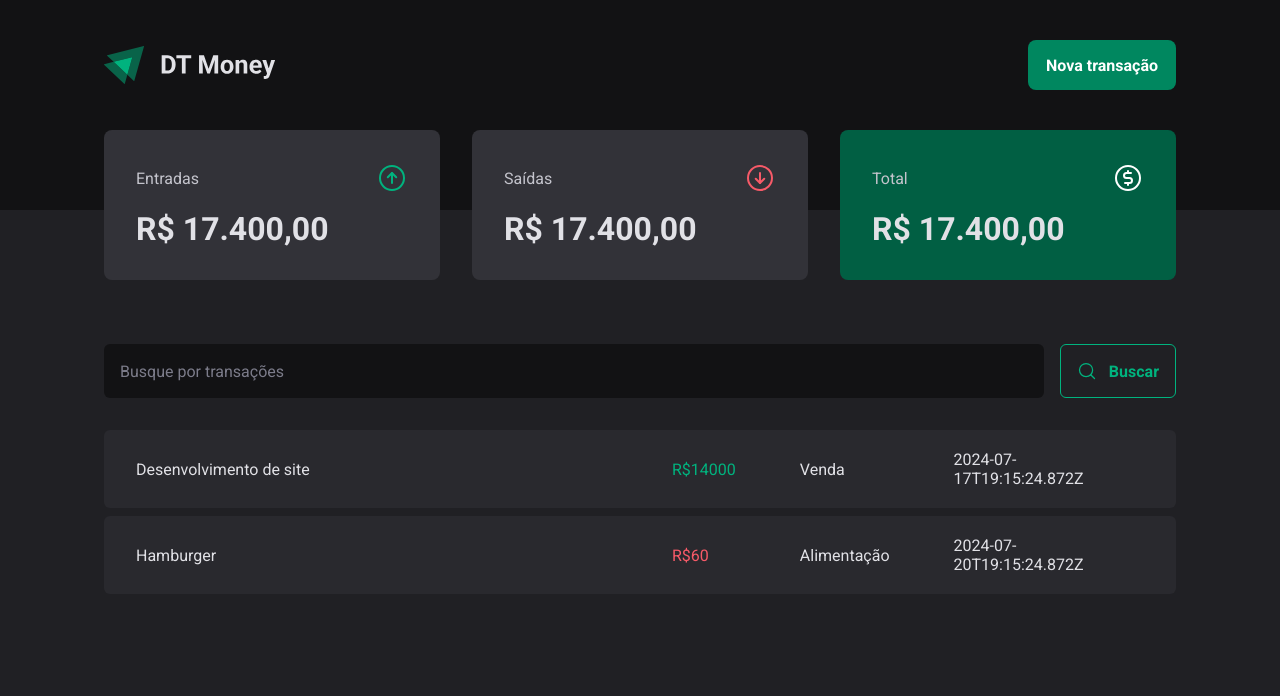
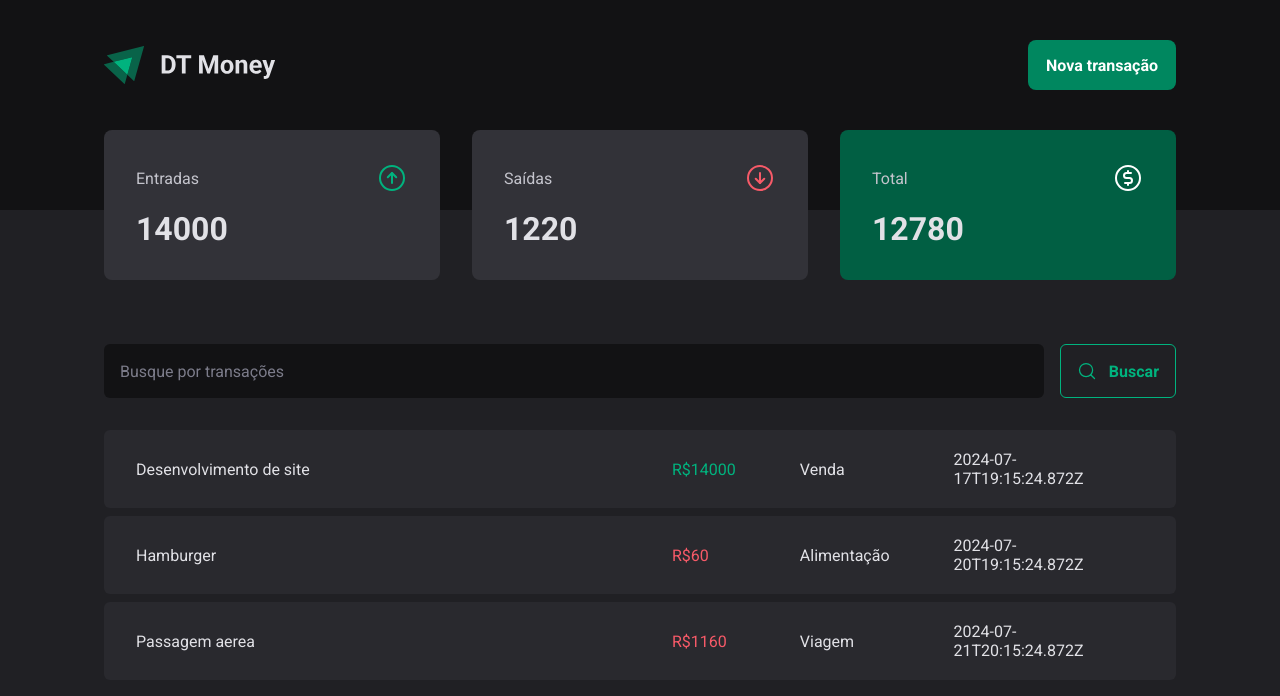
Before and after one commit to artprange/mba-expense-tracker, a React (Vite) app: page / in a window 1280 px wide. Shown: the top 696 px of the page. Built offline with nearby package versions, Linux system fonts and the light colour scheme; data requests are answered from the project's data file.

Commit message:
calculating totals

```diff
--- a/server.json
+++ b/server.json
@@ -15,6 +15,14 @@
             "category": "Alimentação",
             "price": 60,
             "createdAt": "2024-07-20T19:15:24.872Z"
+        },
+        {
+            "id": 3,
+            "description": "Passagem aerea",
+            "type": "expense",
+            "category": "Viagem",
+            "price": 1160,
+            "createdAt": "2024-07-21T20:15:24.872Z"
         }
 
    ]
--- a/src/components/Summary/index.tsx
+++ b/src/components/Summary/index.tsx
@@ -9,6 +9,25 @@ import { TransactionsContext } from '../../contexts/TransactionsContext'
 
 export function Summary() {
   const { transactions } = useContext(TransactionsContext)
+
+  const summary = transactions.reduce(
+    (acc, transaction) => {
+      if (transaction.type === 'income') {
+        acc.income += transaction.price
+        acc.total += transaction.price
+      } else {
+        acc.expense += transaction.price
+        acc.total -= transaction.price
+      }
+      return acc
+    },
+    {
+      income: 0,
+      expense: 0,
+      total: 0,
+    },
+  )
+
   return (
     <SummaryContainer>
       <SymmaryCard>
@@ -16,7 +35,7 @@ export function Summary() {
           <span>Entradas</span>
           <ArrowCircleUp size={32} color="#00b37e" />
         </header>
-        <strong>R$ 17.400,00</strong>
+        <strong>{summary.income}</strong>
       </SymmaryCard>
 
       <SymmaryCard>
@@ -24,7 +43,7 @@ export function Summary() {
           <span>Saídas</span>
           <ArrowCircleDown size={32} color="#f75a68" />
         </header>
-        <strong>R$ 17.400,00</strong>
+        <strong>{summary.expense}</strong>
       </SymmaryCard>
 
       <SymmaryCard variant="green">
@@ -32,7 +51,7 @@ export function Summary() {
           <span>Total</span>
           <CurrencyCircleDollar size={32} color="#FFFFFF" />
         </header>
-        <strong>R$ 17.400,00</strong>
+        <strong>{summary.total}</strong>
       </SymmaryCard>
     </SummaryContainer>
   )
```
